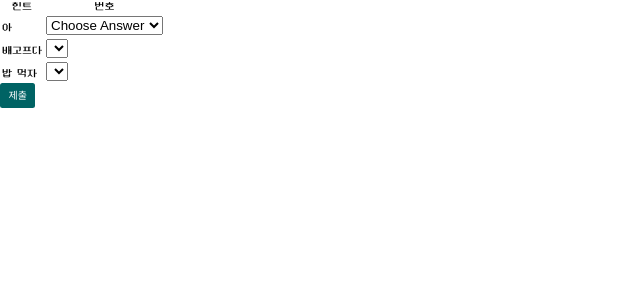
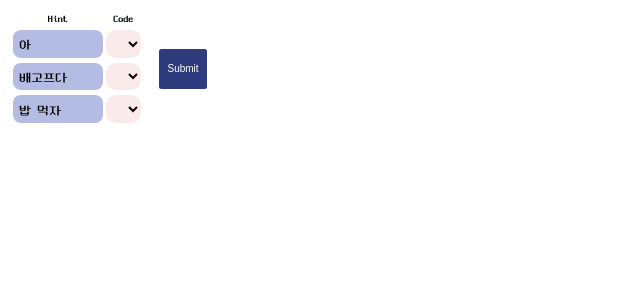
Before and after one commit to AndroidNetrunner/decrypto, a React (Vite) app: page /byukim in a window 1280 px wide. Shown: the top 300 px of the page, without its empty margins (0-640 px from the left). Built offline with nearby package versions, Linux system fonts and the light colour scheme.

Commit message:
[FIX] 코드 초기값 none으로 설정, 디자인 추가

```diff
--- a/src/Pages/Game/Components/CodeGuess.tsx
+++ b/src/Pages/Game/Components/CodeGuess.tsx
@@ -21,58 +21,63 @@ import styled from 'styled-components';
 //   return false;
 // }
 
+function makeEmptyOptionTag() {
+  const emptyOptionTag = document.createElement('option');
+  emptyOptionTag.value = '';
+  emptyOptionTag.disabled = true;
+  emptyOptionTag.selected = true;
+  return emptyOptionTag;
+}
+
+function makeNewOptions(code: HTMLSelectElement, possibleCode: number[], codeIndex: number) {
+  while (code.firstChild) {
+    code.removeChild(code.firstChild);
+  }
+  code.appendChild(makeEmptyOptionTag());
+  possibleCode.forEach((number, index) => {
+    const child = document.createElement('option');
+    child.value = number.toString();
+    child.text = number.toString();
+    if (codeIndex !== -1 && codeIndex === index + 1) {
+      child.selected = true;
+    }
+    code.appendChild(child);
+  });
+}
+
 function handleChange() {
   const firstCode = document.getElementById('guessFirstCode') as HTMLSelectElement;
   const secondCode = document.getElementById('guessSecondCode') as HTMLSelectElement;
   const thirdCode = document.getElementById('guessThirdCode') as HTMLSelectElement;
   const possibleCode = [1, 2, 3, 4];
-  const selectedFirstCodeIndex = firstCode.options.selectedIndex;
-  const selectedSecondCodeIndex = secondCode.options.selectedIndex;
-  const selectedThirdCodeIndex = thirdCode.options.selectedIndex;
-  const possibleSecondCode = possibleCode.filter((value, index) => index !== selectedFirstCodeIndex);
-  const possibleThirdCode = possibleSecondCode.filter((value, index) => index !== selectedSecondCodeIndex);
-  while (secondCode.firstChild) {
-    secondCode.removeChild(secondCode.firstChild);
-  }
-  while (thirdCode.firstChild) {
-    thirdCode.removeChild(thirdCode.firstChild);
-  }
-  possibleSecondCode.forEach((number, index) => {
-    const child = document.createElement('option');
-    child.value = number.toString();
-    child.text = number.toString();
-    if (selectedSecondCodeIndex !== -1 && selectedSecondCodeIndex === index) {
-      child.selected = true;
-    }
-    secondCode.appendChild(child);
-  });
-  possibleThirdCode.forEach((number, index) => {
-    const child = document.createElement('option');
-    child.value = number.toString();
-    child.text = number.toString();
-    if (selectedThirdCodeIndex !== -1 && selectedThirdCodeIndex === index) {
-      child.selected = true;
-    }
-    thirdCode.appendChild(child);
-  });
+  const selectedIndex = [
+    firstCode.options.selectedIndex,
+    secondCode.options.selectedIndex,
+    thirdCode.options.selectedIndex,
+  ];
+  const possibleSecondCode = possibleCode.filter((value, index) => index !== selectedIndex[0] - 1);
+  const possibleThirdCode = possibleSecondCode.filter((value, index) => index !== selectedIndex[1] - 1);
+  makeNewOptions(secondCode, possibleSecondCode, selectedIndex[1]);
+  makeNewOptions(thirdCode, possibleThirdCode, selectedIndex[2]);
 }
 
 function CodeGuess({ hints }: { hints: string[] }) {
   return (
     <GuessForm onChange={handleChange}>
+      <div className='formArea'>
         <table>
           <tr>
-          <th>힌트</th>
-          <th>번호</th>
+            <th>Hint</th>
+            <th>Code</th>
           </tr>
           <tr>
-          <td>
+            <td className='labelArea'>
               <label htmlFor='guessFirstCode'>{hints[0]}</label>
             </td>
             <td>
               <select name='guessFirstCode' id='guessFirstCode' required>
                 <option disabled selected>
-                Choose Answer
+                  {' '}
                 </option>
                 <option value='1'>1</option>
                 <option value='2'>2</option>
@@ -82,7 +87,7 @@ function CodeGuess({ hints }: { hints: string[] }) {
             </td>
           </tr>
           <tr>
-          <td>
+            <td className='labelArea'>
               <label htmlFor='guessSecondCode'>{hints[1]}</label>
             </td>
             <td>
@@ -97,7 +102,7 @@ function CodeGuess({ hints }: { hints: string[] }) {
             </td>
           </tr>
           <tr>
-          <td>
+            <td className='labelArea'>
               <label htmlFor='guessThirdCode'>{hints[2]}</label>
             </td>
             <td>
@@ -112,15 +117,36 @@ function CodeGuess({ hints }: { hints: string[] }) {
             </td>
           </tr>
         </table>
-      <button type='submit'>제출</button>
+        <div className='buttonArea'>
+          <button type='submit'>Submit</button>
+        </div>
+      </div>
     </GuessForm>
   );
 }
 
 const GuessForm = styled.form`
-  th,
-  td {
-    padding: 2px;
+  margin: 10px;
+
+  .formArea {
+    display: flex;
+  }
+
+  table {
+    border-collapse: separate;
+    border-spacing: 3px 5px;
+  }
+
+  .labelArea {
+    background-color: #b4bce3;
+    width: 90px;
+    border-radius: 8px;
+    padding: 0.6em;
+  }
+
+  .buttonArea {
+    padding: 15px;
+    margin: auto 0;
   }
 
   button {
@@ -128,6 +154,7 @@ const GuessForm = styled.form`
       pointer-events: none;
       opacity: 0.65;
     }
+    height: 40px;
     display: inline-block;
     font-weight: 400;
     line-height: 1.5;
@@ -146,7 +173,19 @@ const GuessForm = styled.form`
     border-radius: 0.25rem;
     transition: color 0.15s ease-in-out, background-color 0.15s ease-in-out, border-color 0.15s ease-in-out,
       box-shadow 0.15s ease-in-out;
-    background-color: #006364;
+    background-color: #2e3c7e;
+  }
+
+  label {
+    font-size: 12px;
+  }
+
+  select {
+    width: 35px;
+    padding: 0.4em 0.3em;
+    border: none;
+    border-radius: 10px;
+    background-color: #fbeaeb;
   }
 `;
 export default CodeGuess;
```
Lines whose indentation alone changed are shown as unchanged.
